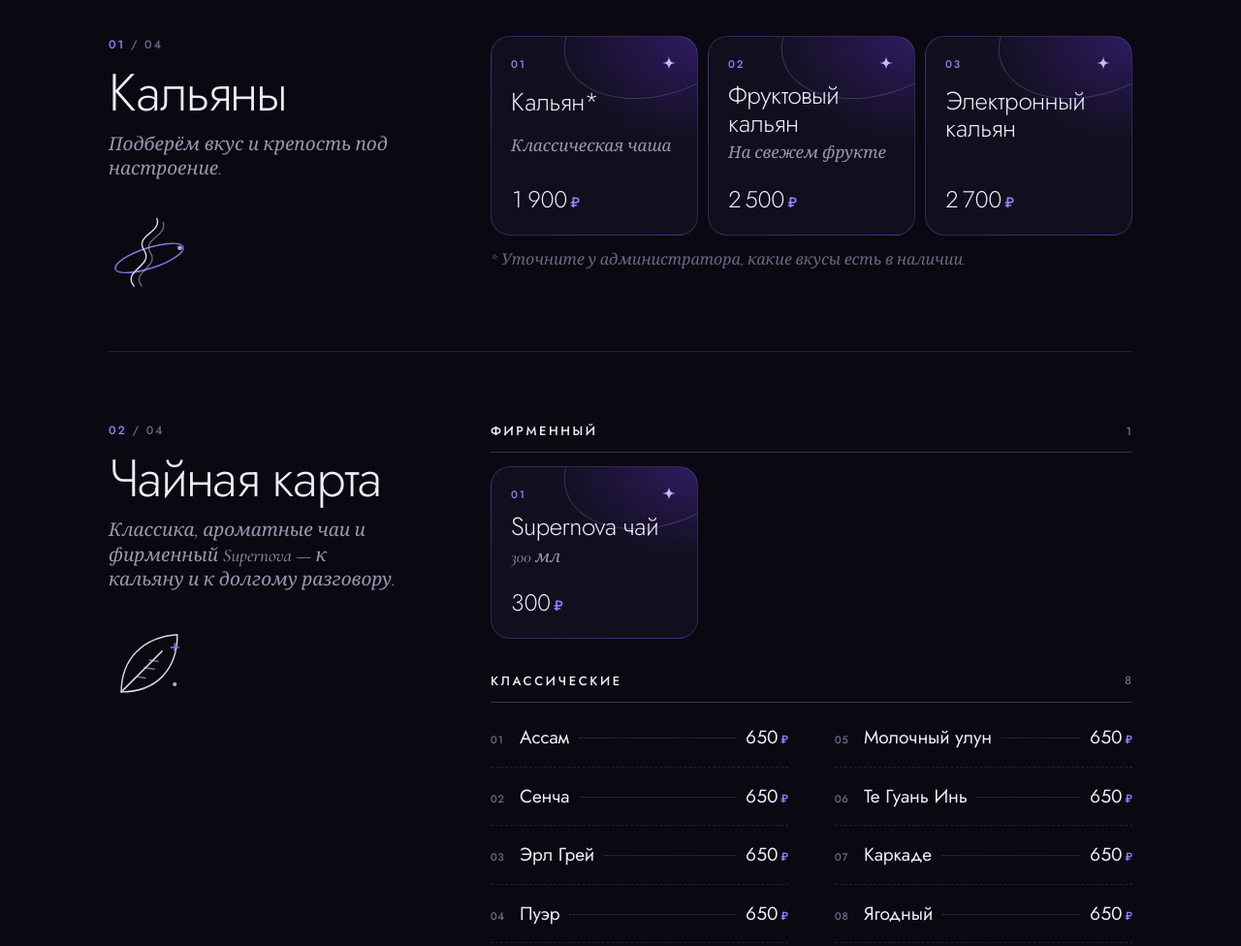
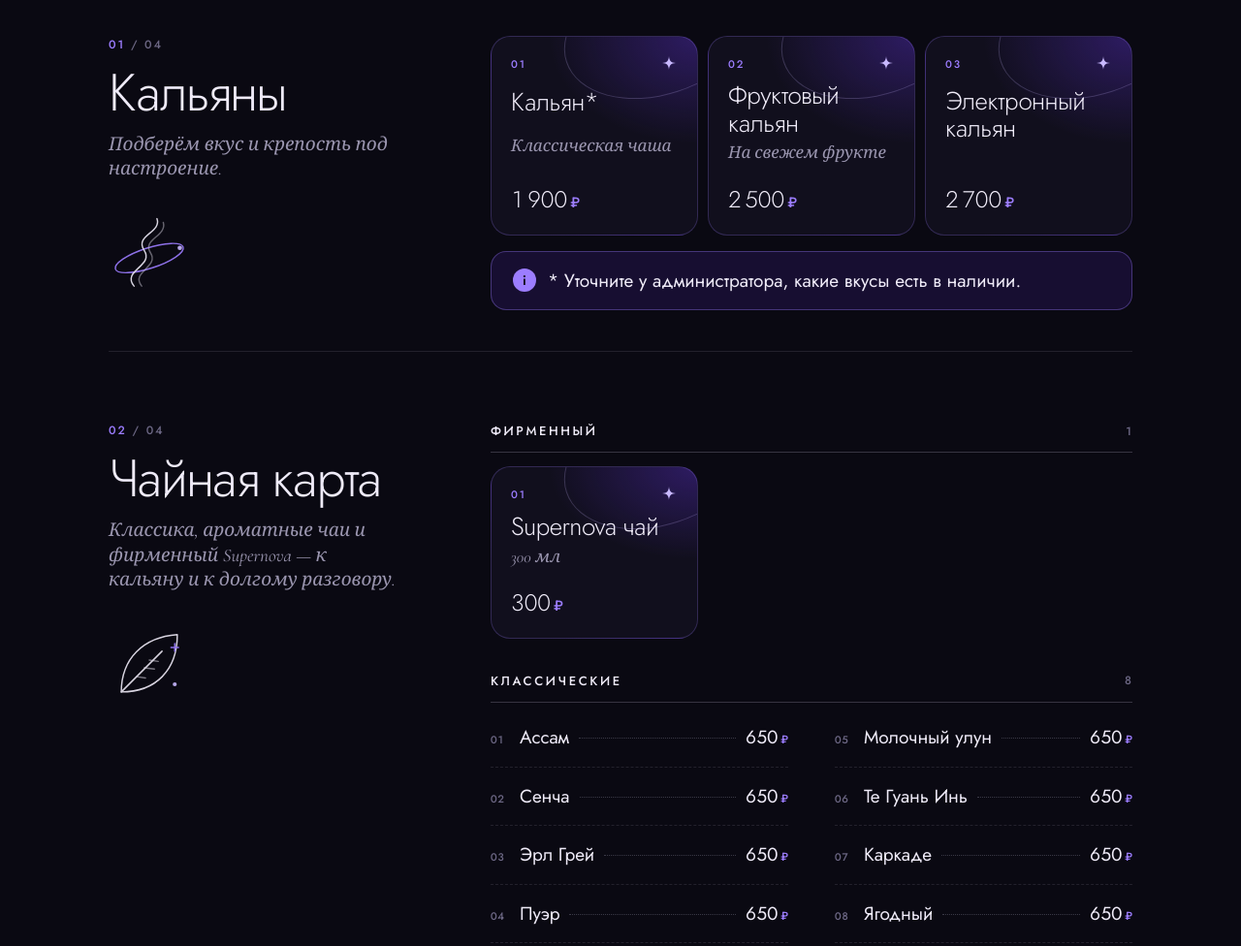
Before and after one commit to supernova-lounge/supernova-lounge.github.io, a plain HTML site: page index.html in a window 1280 px wide. Shown: the part 1194-2170 px from the top of the page at 97% size. Drawn offline with nearby package versions, Linux system fonts and the light colour scheme.

Commit message:
Make menu notes a large highlighted callout
Co-Authored-By: Claude Opus 5.5 <noreply@anthropic.com>

```diff
--- a/index.html
+++ b/index.html
@@ -14,7 +14,7 @@
 <link rel="preconnect" href="https://fonts.googleapis.com">
 <link rel="preconnect" href="https://fonts.gstatic.com" crossorigin>
 <link rel="stylesheet" href="https://fonts.googleapis.com/css2?family=Cormorant+Garamond:ital,wght@1,400;1,500&family=Jost:wght@300;400;500;600&display=swap">
-<link rel="stylesheet" href="styles.css?v=2">
+<link rel="stylesheet" href="styles.css?v=3">
 </head>
 <body>
 
@@ -93,7 +93,7 @@
   <a class="foot-top" href="#top">Наверх ↑</a>
 </footer>
 
-<script src="menu.js?v=2"></script>
-<script src="app.js?v=2"></script>
+<script src="menu.js?v=3"></script>
+<script src="app.js?v=3"></script>
 </body>
 </html>
--- a/styles.css
+++ b/styles.css
@@ -313,6 +313,13 @@ body.searching .cat { padding-top: 32px; }
   html { scroll-behavior: auto; }
 }
 
-/* сноски под подразделами */
-.sub-note { margin-top: 12px; font: italic 400 16px/1.4 var(--serif); color: var(--dim); }
-.sigs + .sub-note { margin-top: 14px; }
+/* сноски под подразделами — хорошо заметная плашка */
+.sub-note {
+  display: flex; align-items: flex-start; gap: 12px;
+  margin-top: 16px; padding: 14px 18px; border-radius: 16px;
+  background: rgba(106, 53, 242, .14); border: 1px solid rgba(156, 125, 255, .35);
+  font: 400 17px/1.45 var(--sans); color: var(--text);
+}
+.sub-note::before { content: "i"; flex: none; display: grid; place-items: center; width: 24px; height: 24px; margin-top: 1px;
+  border-radius: 50%; background: var(--violet); color: var(--ink); font: 600 14px/1 var(--sans); }
+@media (min-width: 700px) { .sub-note { font-size: 19px; padding: 16px 22px; } }
```
